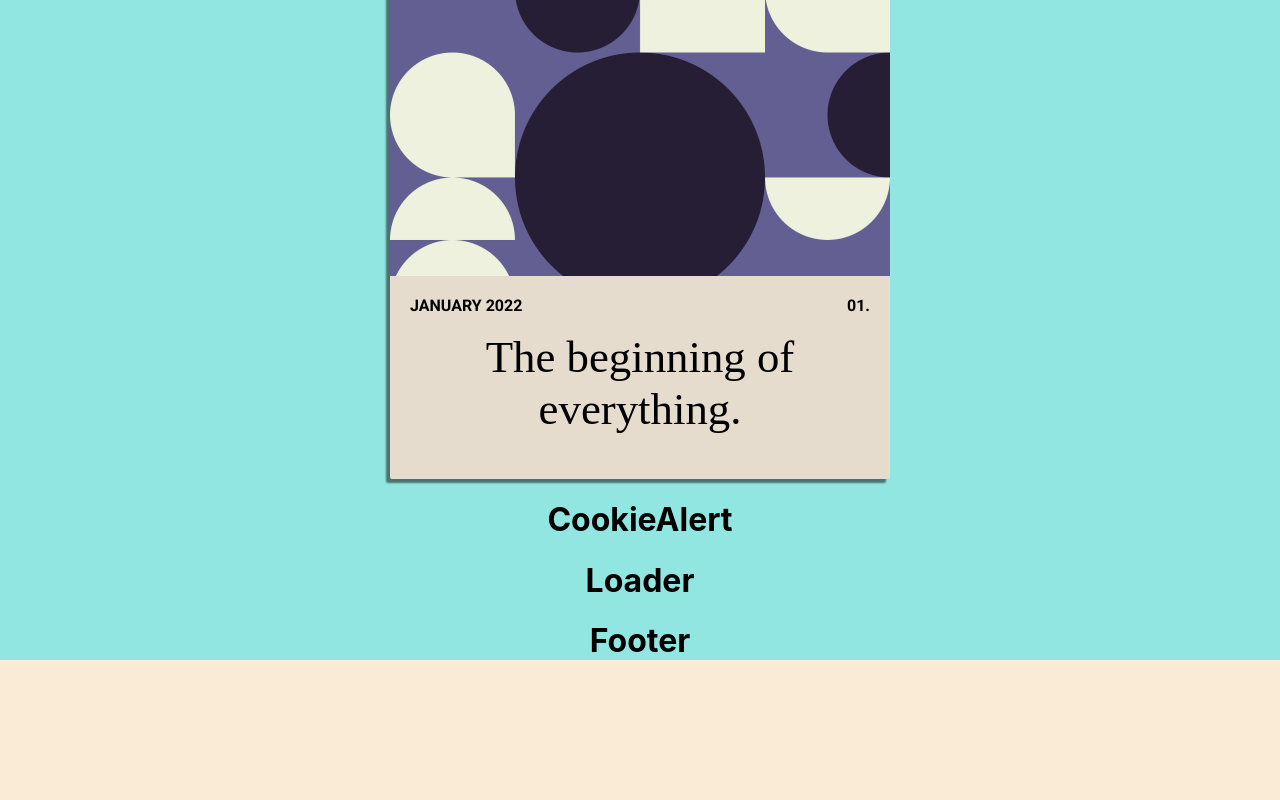
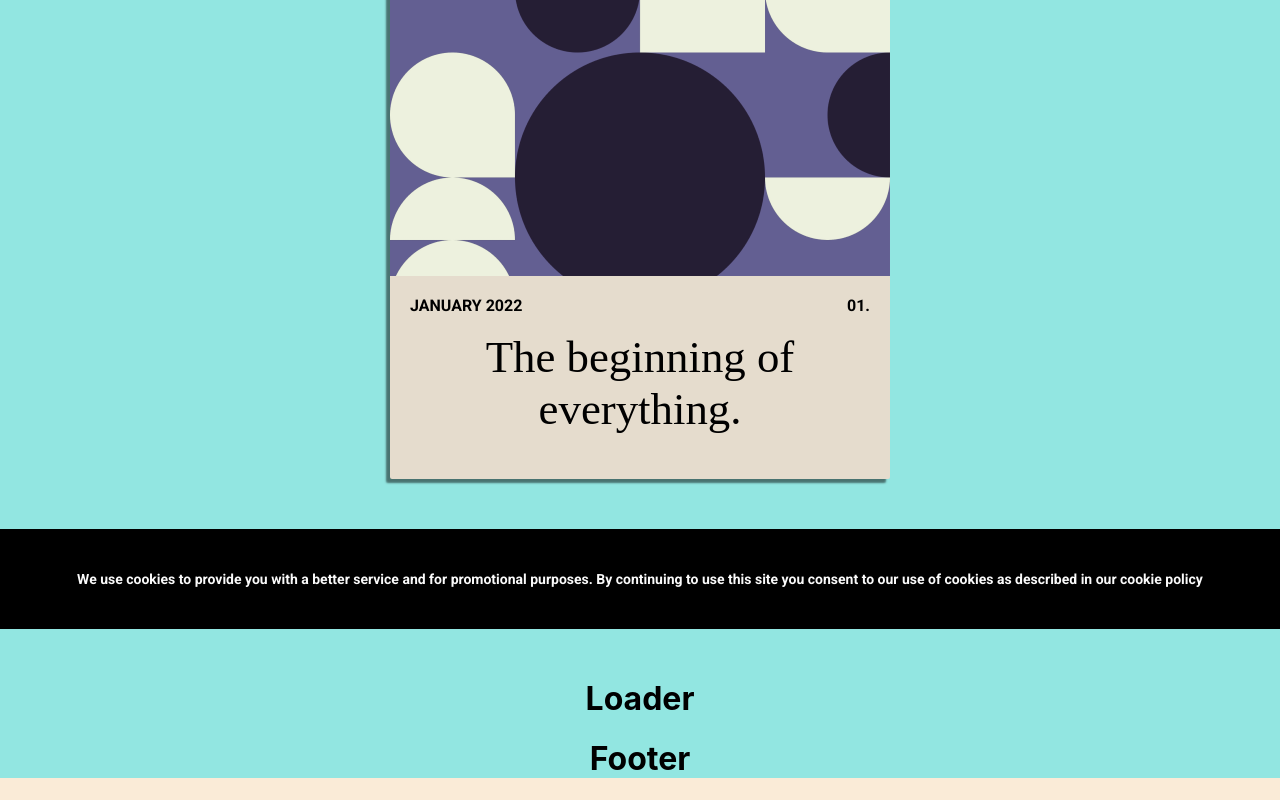
Before and after one commit to PriscilaAlfaro/labs-reusable-components-react, a React (Create React App) app: page / in a window 1280 px wide. Shown: the part 1365-2165 px from the top of the page. Before the commit the page ends 2047 px from the top, so only its background shows below. Built offline with nearby package versions, Linux system fonts and the light colour scheme; the HTML template or start-up script is replaced by a standard one.

Commit message:
feat: add cookie alert component

```diff
--- a/src/App.js
+++ b/src/App.js
@@ -50,6 +50,12 @@ const App= () => {
     buttonColor: "#FFFFF",
   }
 
+  const cookieAlert ={
+    text:"We use cookies to provide you with a better service and for promotional purposes. By continuing to use this site you consent to our use of cookies as described in our cookie policy",
+    textColor: "#FAFAFA",
+    backgroundColor: "#000000"
+  }
+
   return (
     <div className="main-container">
       <Header title={title.headerTitle} backgroundColor={title.headerBackgroundColor}/>
@@ -58,7 +64,7 @@ const App= () => {
       <SearchBar primaryColor={searchBar2.primaryColor} secondaryColor={searchBar2.secondaryColor} />
       <Button setDisable={setDisable} disabled={button.disabled} buttonText={button.buttonText} textColor={button.textColor} buttonColor={button.buttonColor} />
       <Card title={card.title} image={card.image} date={card.date} number={card.number}/>
-      <CookieAlert/>
+      <CookieAlert text={cookieAlert.text} textColor={cookieAlert.textColor} backgroundColor={cookieAlert.backgroundColor}/>
       <Loader />
       <Footer />
     </div>
--- /dev/null
+++ b/src/CookieAlert/cookieAlert.css
@@ -0,0 +1,17 @@
+.cookieAlert-container{
+    width: 100%;
+    height: 100px;
+    display: flex;
+    align-items: center;
+    justify-content:center;
+    margin: 50px auto;
+}
+
+.cookieAlert-text{
+    width: 100%;
+    font-family: Roboto;
+    font-style: normal;
+    font-weight: 500;
+    font-size: 14px;
+    margin: auto 20px;
+}
--- a/src/CookieAlert/index.js
+++ b/src/CookieAlert/index.js
@@ -1,10 +1,10 @@
 import React from 'react';
-// import './App.css';
+import './cookieAlert.css';
 
-const CookieAlert=()=>{
+const CookieAlert = ({ text, textColor, backgroundColor})=>{
     return (
-        <div className="cookieAlert-container">
-            <h1>CookieAlert</h1>
+        <div className="cookieAlert-container" style={{ color: textColor, background: backgroundColor }}>
+            <p className="cookieAlert-text">{text}</p>
         </div>
     );
 }
```
